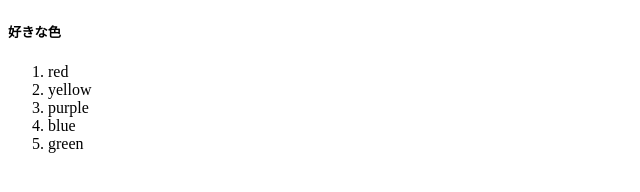
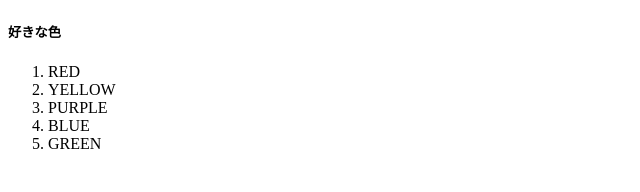
Before and after one commit to lai-shinhon/team_2e, a plain HTML site: page color.html in a window 1280 px wide. Shown: the whole page, without its empty margins (0-640 px from the left). Drawn offline with Linux system fonts and the light colour scheme.

Commit message:
小文字を大文字に変更

```diff
--- a/color.html
+++ b/color.html
@@ -8,11 +8,11 @@
 <body>
     <h5>好きな色</h5>
     <ol>
-        <li>red</li>
-        <li>yellow</li>
-        <li>purple</li>
-        <li>blue</li>
-        <li>green</li>
+        <li>RED</li>
+        <li>YELLOW</li>
+        <li>PURPLE</li>
+        <li>BLUE</li>
+        <li>GREEN</li>
     </ol>
 </body>
 </html>
```
